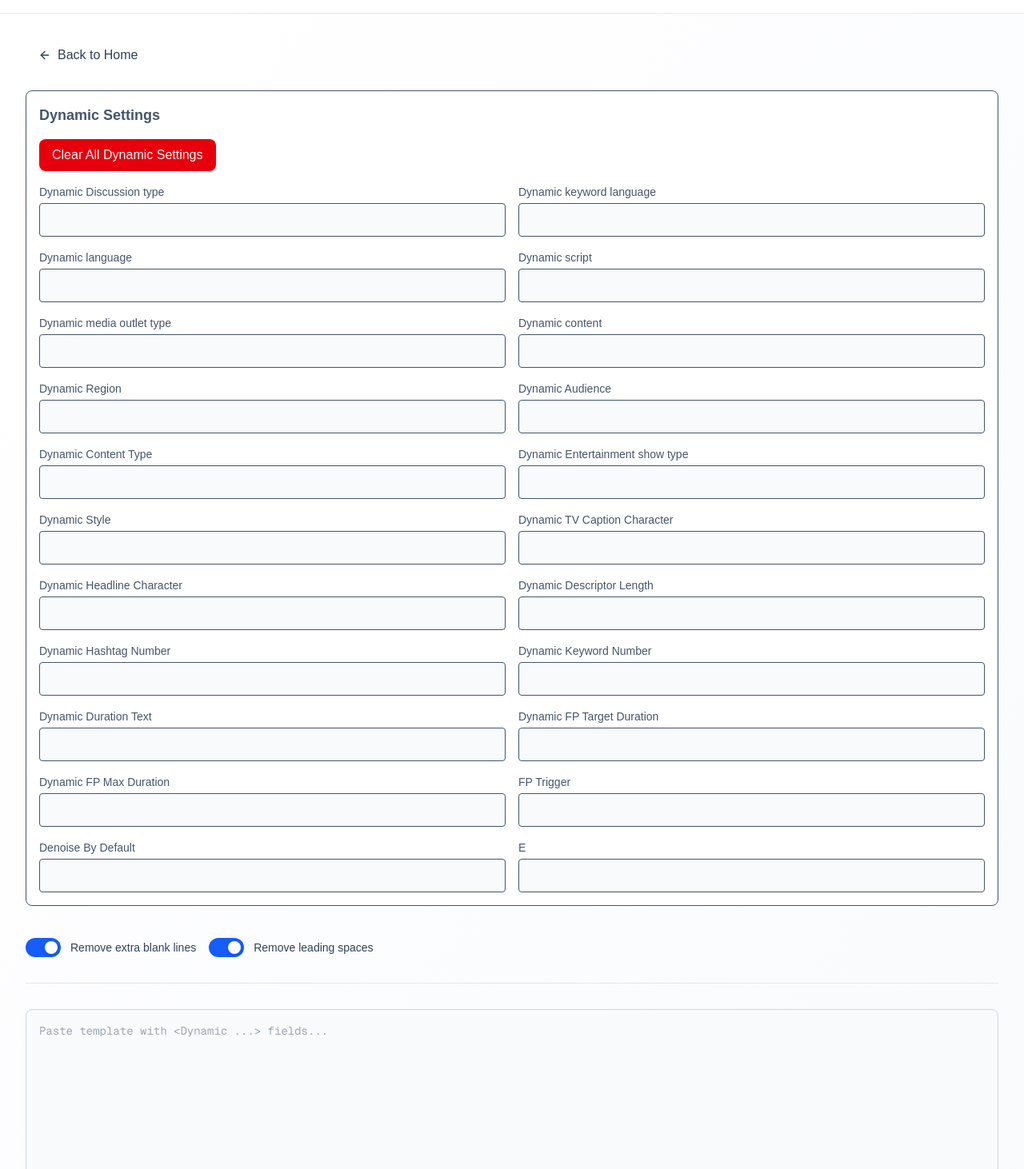
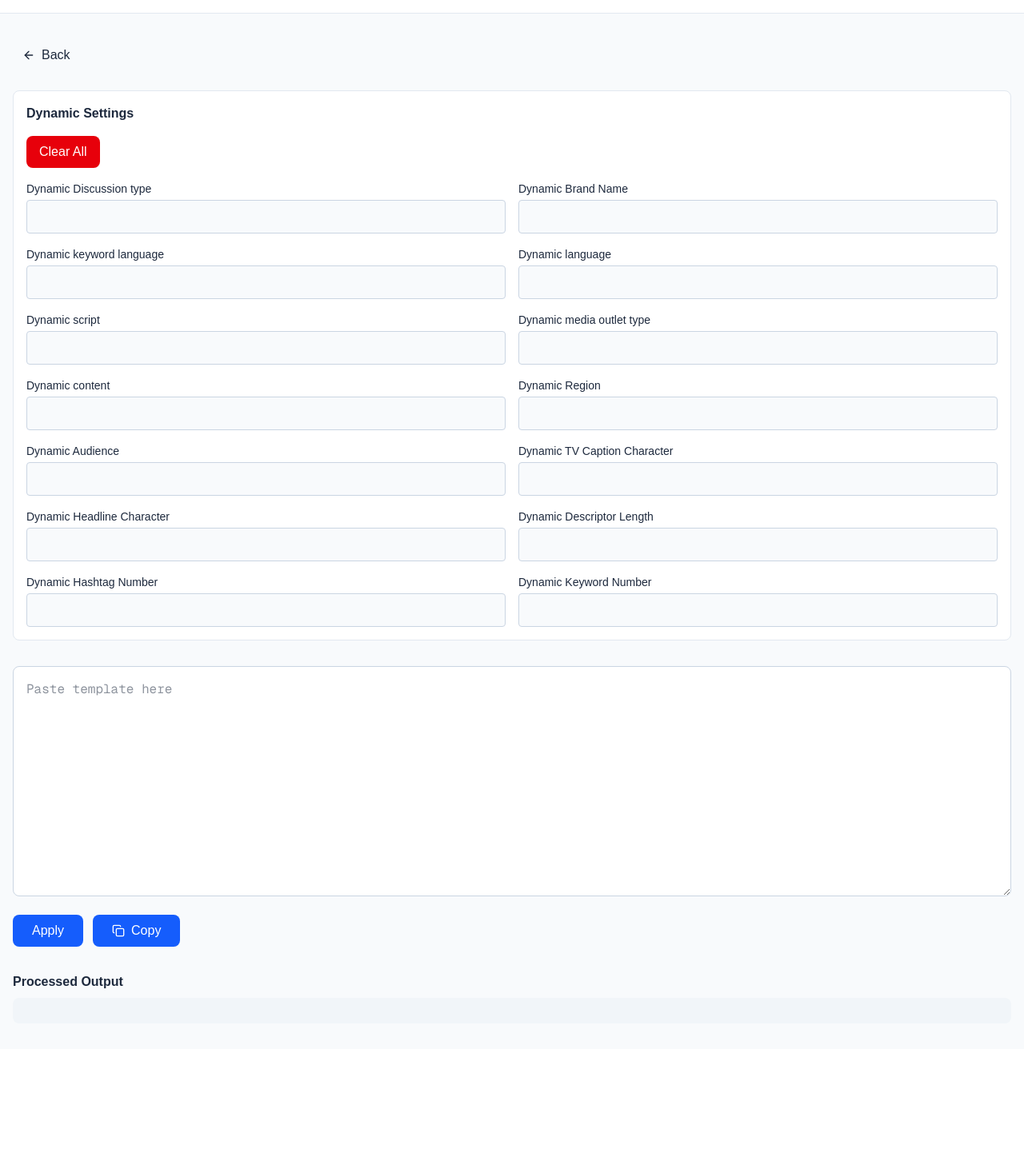
Before and after one commit to codexrohitsingh/diffchecker, a Next.js app: page /clean-and-compare in a window 1280 px wide. Shown: the part 48-1510 px from the top of the page at 80% size. After the commit the page ends 1360 px from the top, so only its background shows below. Built offline with nearby package versions, Linux system fonts and the light colour scheme.

Commit message:
updating files

```diff
--- a/app/clean-and-compare/page.jsx
+++ b/app/clean-and-compare/page.jsx
@@ -1,10 +1,30 @@
 "use client"
 
 import React, { useState, useEffect, useMemo } from "react"
-import { Copy, Check, ArrowLeft } from "lucide-react"
+import { Copy, Check, ArrowLeft, Sun, Moon } from "lucide-react"
 import Link from "next/link"
 
 export default function Page() {
+  // -------------------------
+  // THEME (DARK / LIGHT)
+  // -------------------------
+  const [theme, setTheme] = useState("light")
+
+  useEffect(() => {
+    const savedTheme = localStorage.getItem("theme")
+    const prefersDark = window.matchMedia("(prefers-color-scheme: dark)").matches
+    const initialTheme = savedTheme || (prefersDark ? "dark" : "light")
+    setTheme(initialTheme)
+    document.documentElement.classList.toggle("dark", initialTheme === "dark")
+  }, [])
+
+  const toggleTheme = () => {
+    const nextTheme = theme === "dark" ? "light" : "dark"
+    setTheme(nextTheme)
+    document.documentElement.classList.toggle("dark", nextTheme === "dark")
+    localStorage.setItem("theme", nextTheme)
+  }
+
   // -------------------------
   // TEXT INPUTS
   // -------------------------
@@ -14,10 +34,11 @@ export default function Page() {
   const [copied, setCopied] = useState(false)
 
   // -------------------------
-  // FIXED DYNAMIC FIELDS
+  // ALLOWED DYNAMIC FIELDS
   // -------------------------
   const dynamicFields = [
     "Dynamic Discussion type",
+    "Dynamic Brand Name",
     "Dynamic keyword language",
     "Dynamic language",
     "Dynamic script",
@@ -25,35 +46,12 @@ export default function Page() {
     "Dynamic content",
     "Dynamic Region",
     "Dynamic Audience",
-    "Dynamic Content Type",
-    "Dynamic Entertainment show type",
-    "Dynamic Style",
     "Dynamic TV Caption Character",
     "Dynamic Headline Character",
     "Dynamic Descriptor Length",
     "Dynamic Hashtag Number",
     "Dynamic Keyword Number",
-    "Dynamic Duration Text",
-    "Dynamic FP Target Duration",
-    "Dynamic FP Max Duration",
-    "FP Trigger",
-    "Denoise By Default",
-    "E",
   ]
-// const keyMapping = {
-//   "LANGUAGE": "dynamic language",
-//   "MEDIA OUTLET TYPE": "dynamic media outlet type",
-//   "BRAND NAME": "dynamic brand name",
-//   "CONTENT": "dynamic content",
-//   "REGION": "dynamic region",
-//   "SCRIPT": "dynamic script",
-//   "HEADLINE CHARACTER": "dynamic headline character",
-//   "TV CAPTION CHARACTERS": "dynamic tv caption character",
-//   "DESCRIPTOR LENGTH": "dynamic descriptor length",
-//   "KEYWORD NUMBER": "dynamic keyword number",
-//   "HASHTAG NUMBER": "dynamic hashtag number"
-//   // add others as needed
-// }
 
   // -------------------------
   // SETTINGS + LOCAL STORAGE
@@ -61,22 +59,18 @@ export default function Page() {
   const [settings, setSettings] = useState({})
 
   const normalizeKey = (k) =>
-  String(k || "").trim().toLowerCase().replace(/\s+/g, " ");
-
+    String(k || "").trim().toLowerCase().replace(/\s+/g, " ")
 
   useEffect(() => {
     const saved = localStorage.getItem("dynamicSettings")
     if (saved) {
       try {
         const parsed = JSON.parse(saved)
-        // normalize keys on load so lookups are consistent
         const normalized = Object.fromEntries(
           Object.entries(parsed).map(([k, v]) => [normalizeKey(k), v])
         )
         setSettings(normalized)
-      } catch (e) {
-        console.warn("Failed to parse saved dynamicSettings", e)
-      }
+      } catch {}
     }
   }, [])
 
@@ -86,9 +80,10 @@ const normalizeKey = (k) =>
     setSettings(updated)
     localStorage.setItem("dynamicSettings", JSON.stringify(updated))
   }
+
   const handleClearSettings = () => {
-  setSettings({})                   // clears React state
-  localStorage.removeItem("dynamicSettings") // deletes saved data
+    setSettings({})
+    localStorage.removeItem("dynamicSettings")
   }
 
   // -------------------------
@@ -96,6 +91,7 @@ const handleClearSettings = () => {
   // -------------------------
   const cleanText = (input) => {
     let result = input || ""
+
     if (removeExtraLines) {
       result = result
         .replace(/\n{2,}/g, "\n")
@@ -103,185 +99,126 @@ const handleClearSettings = () => {
         .filter((line) => line.trim() !== "")
         .join("\n")
     }
+
     if (removeInitialSpaces) {
       result = result
         .split("\n")
         .map((line) => line.trimStart())
         .join("\n")
     }
+
     return result
   }
 
   // -------------------------
-  // FINAL OUTPUT (with dynamic replacement)
+  // FINAL OUTPUT
   // -------------------------
-  // The regex below looks for something like:
-  //  <Whatever> ((DYNAMIC: some key here))
-  // It extracts the `some key here` part and does a normalized lookup into settings.
   const finalOutput = useMemo(() => {
     const cleaned = cleanText(text1)
 
-  // Build normalized settings map
     const normalizedSettings = Object.fromEntries(
       Object.entries(settings || {}).map(([k, v]) => [normalizeKey(k), v])
     )
 
-  // Mapping template keys to settings keys
     const keyMapping = {
+      "DISCUSSION TYPE": "dynamic discussion type",
+      "BRAND NAME": "dynamic brand name",
+      "KEYWORD LANGUAGE": "dynamic keyword language",
       "LANGUAGE": "dynamic language",
+      "SCRIPT": "dynamic script",
       "MEDIA OUTLET TYPE": "dynamic media outlet type",
-    "BRAND NAME": "dynamic brand name",
       "CONTENT": "dynamic content",
       "REGION": "dynamic region",
-    "SCRIPT": "dynamic script",
+      "AUDIENCE": "dynamic audience",
+      "TV CAPTION CHARACTER": "dynamic tv caption character",
       "HEADLINE CHARACTER": "dynamic headline character",
-    "TV CAPTION CHARACTERS": "dynamic tv caption character",
       "DESCRIPTOR LENGTH": "dynamic descriptor length",
+      "HASHTAG NUMBER": "dynamic hashtag number",
       "KEYWORD NUMBER": "dynamic keyword number",
-    "HASHTAG NUMBER": "dynamic hashtag number"
     }
 
-  // Regex to capture optional <...> immediately before ((DYNAMIC: KEY))
     const regex = /<[^>]+>\s*\(\(\s*DYNAMIC:\s*([^)]+?)\s*\)\)/gi
 
     return cleaned.replace(regex, (_, dynKeyRaw) => {
-    const mappedKey = keyMapping[dynKeyRaw.trim()] || dynKeyRaw
-    const normalizedKey = normalizeKey(mappedKey)
-
-    return normalizedSettings[normalizedKey] || ""
+      const mappedKey = keyMapping[dynKeyRaw.trim().toUpperCase()] || null
+      if (!mappedKey) return ""
+      return normalizedSettings[normalizeKey(mappedKey)] || ""
     })
   }, [text1, settings, removeExtraLines, removeInitialSpaces])
 
+  // -------------------------
+  // COPY
+  // -------------------------
+  const handleCopy = async () => {
+    await navigator.clipboard.writeText(finalOutput)
+    setCopied(true)
+    setTimeout(() => setCopied(false), 1200)
+  }
 
   // -------------------------
-  // COPY HANDLER
-  // -------------------------
-  const handleCopy = async () => {
-    try {
-      await navigator.clipboard.writeText(finalOutput)
-      setCopied(true)
-      setTimeout(() => setCopied(false), 1500)
-    } catch (e) {
-      console.error("Copy failed", e)
-    }
-  }
-console.log("Text input:", text1)
-console.log("Normalized settings:", settings)
-console.log("Final output:", finalOutput)
-
-  // -------------------------
-  // UI RENDER
+  // UI
   // -------------------------
   return (
-    <main className="min-h-screen bg-gradient-to-br from-white to-slate-50 dark:from-slate-950 dark:to-slate-900 py-8">
-      <div className="max-w-7xl mx-auto px-4 sm:px-6 lg:px-8">
+    <main className="min-h-screen bg-slate-50 dark:bg-slate-950 text-slate-800 dark:text-slate-100 py-8 transition-colors">
+      <div className="max-w-7xl mx-auto px-4">
 
-        <Link
-          href="/"
-          className="inline-flex items-center gap-2 px-4 py-2 mb-6 text-slate-700 dark:text-slate-300 hover:text-slate-900 dark:hover:text-white hover:bg-slate-100 dark:hover:bg-slate-800 rounded-lg transition-colors"
-        >
-          <ArrowLeft className="w-4 h-4" />
-          Back to Home
+        <div className="flex items-center justify-between mb-6">
+          <Link href="/" className="flex items-center gap-2 px-3 py-2 rounded-lg hover:bg-slate-200 dark:hover:bg-slate-800">
+            <ArrowLeft size={16} /> Back
           </Link>
+        </div>
 
-        {/* ============== SETTINGS PANEL ============== */}
-        <div className="mb-10 p-4 bg-white text-slate-600 dark:bg-slate-900 rounded-lg border dark:border-slate-700">
-          <h2 className="text-lg font-semibold mb-4">Dynamic Settings</h2>
+        <div className="mb-8 p-4 bg-white dark:bg-slate-900 rounded-lg border border-slate-200 dark:border-slate-700">
+          <h2 className="font-semibold mb-4">Dynamic Settings</h2>
+
           <button
             onClick={handleClearSettings}
-  className="mb-4 px-4 py-2 bg-red-600 text-white rounded-lg hover:bg-red-700"
+            className="mb-4 px-4 py-2 bg-red-600 text-white rounded-lg"
           >
-  Clear All Dynamic Settings
+            Clear All
           </button>
 
           <div className="grid grid-cols-1 md:grid-cols-2 gap-4">
             {dynamicFields.map((field) => (
-              <div key={field} className="flex flex-col">
-                <label className="text-sm text-slate-600  dark:text-white  mb-1">
-                  {field}
-                </label>
+              <div key={field}>
+                <label className="text-sm mb-1 block">{field}</label>
                 <input
-                  type="text"
                   value={settings[normalizeKey(field)] || ""}
                   onChange={(e) => updateSetting(field, e.target.value)}
-                  className="p-2 border rounded text-slate-600  dark:text-white bg-slate-50 dark:bg-slate-800 dark:border-slate-700"
+                  className="w-full p-2 rounded border bg-slate-50 dark:bg-slate-800 border-slate-300 dark:border-slate-600"
                 />
               </div>
             ))}
           </div>
         </div>
 
-        {/* OPTIONS */}
-        <div className="flex flex-wrap gap-4 mb-8 pb-8 border-b border-slate-200 dark:border-slate-800">
-          <label className="flex items-center gap-3 cursor-pointer select-none">
-            <div
-              onClick={() => setRemoveExtraLines(!removeExtraLines)}
-              className={`w-11 h-6 flex items-center rounded-full p-1 cursor-pointer transition-colors ${
-                removeExtraLines ? "bg-blue-600" : "bg-slate-300 dark:bg-slate-700"
-              }`}
-            >
-              <div
-                className={`bg-white w-4 h-4 rounded-full shadow-md transform transition-transform ${
-                  removeExtraLines ? "translate-x-5" : ""
-                }`}
-              />
-            </div>
-            <span className="text-sm font-medium text-slate-700 dark:text-slate-300">
-              Remove extra blank lines
-            </span>
-          </label>
-
-          <label className="flex items-center gap-3 cursor-pointer select-none">
-            <div
-              onClick={() => setRemoveInitialSpaces(!removeInitialSpaces)}
-              className={`w-11 h-6 flex items-center rounded-full p-1 cursor-pointer transition-colors ${
-                removeInitialSpaces ? "bg-blue-600" : "bg-slate-300 dark:bg-slate-700"
-              }`}
-            >
-              <div
-                className={`bg-white w-4 h-4 rounded-full shadow-md transform transition-transform ${
-                  removeInitialSpaces ? "translate-x-5" : ""
-                }`}
-              />
-            </div>
-            <span className="text-sm font-medium text-slate-700 dark:text-slate-300">
-              Remove leading spaces
-            </span>
-          </label>
-        </div>
-
-        {/* TEMPLATE INPUT */}
-        <div className="mb-6">
         <textarea
           value={text1}
           onChange={(e) => setText1(e.target.value)}
-            placeholder="Paste template with <Dynamic ...> fields..."
-            className="w-full h-80 p-4 text-sm text-slate-600  dark:text-white font-mono bg-slate-50 dark:bg-slate-950 border border-slate-300 dark:border-slate-700 rounded-lg resize-none"
+          placeholder="Paste template here"
+          className="w-full h-72 p-4 font-mono rounded-lg bg-white dark:bg-slate-900 border border-slate-300 dark:border-slate-700"
         />
-        </div>
 
-        {/* ACTIONS */}
-        <div className="flex gap-3">
+        <div className="flex gap-3 mt-4">
           <button
             onClick={() => setText1(cleanText(text1))}
-            className="px-6 py-2.5 bg-blue-600 hover:bg-blue-700 text-white font-medium rounded-lg"
+            className="px-6 py-2 bg-blue-600 text-white rounded-lg"
           >
-            Clean Text
+             Apply
           </button>
 
           <button
             onClick={handleCopy}
-            disabled={!finalOutput}
-            className="flex items-center gap-1.5 px-6 py-2.5 text-sm font-medium text-white bg-blue-600 hover:bg-blue-700 disabled:bg-slate-400 disabled:cursor-not-allowed rounded-lg"
+            className="flex items-center gap-2 px-6 py-2 bg-blue-600 text-white rounded-lg"
           >
-            {copied ? <><Check className="w-4 h-4" /> Copied</> : <><Copy className="w-4 h-4" /> Copy Output</>}
+            {copied ? <Check size={16} /> : <Copy size={16} />}
+            {copied ? "Copied" : "Copy"}
           </button>
         </div>
 
-        {/* OUTPUT */}
-        <div className="mt-10">
-          <h2 className="text-lg text-slate-600 font-semibold mb-2">Processed Output</h2>
-          <pre className="p-4 bg-slate-100 text-slate-600 dark:bg-slate-800 dark:text-white rounded-lg overflow-auto text-sm">
+        <div className="mt-8">
+          <h2 className="font-semibold mb-2">Processed Output</h2>
+          <pre className="p-4 rounded-lg bg-slate-100 dark:bg-slate-800 overflow-auto text-sm">
             {finalOutput}
           </pre>
         </div>
```
Lines whose indentation alone changed are shown as unchanged.
